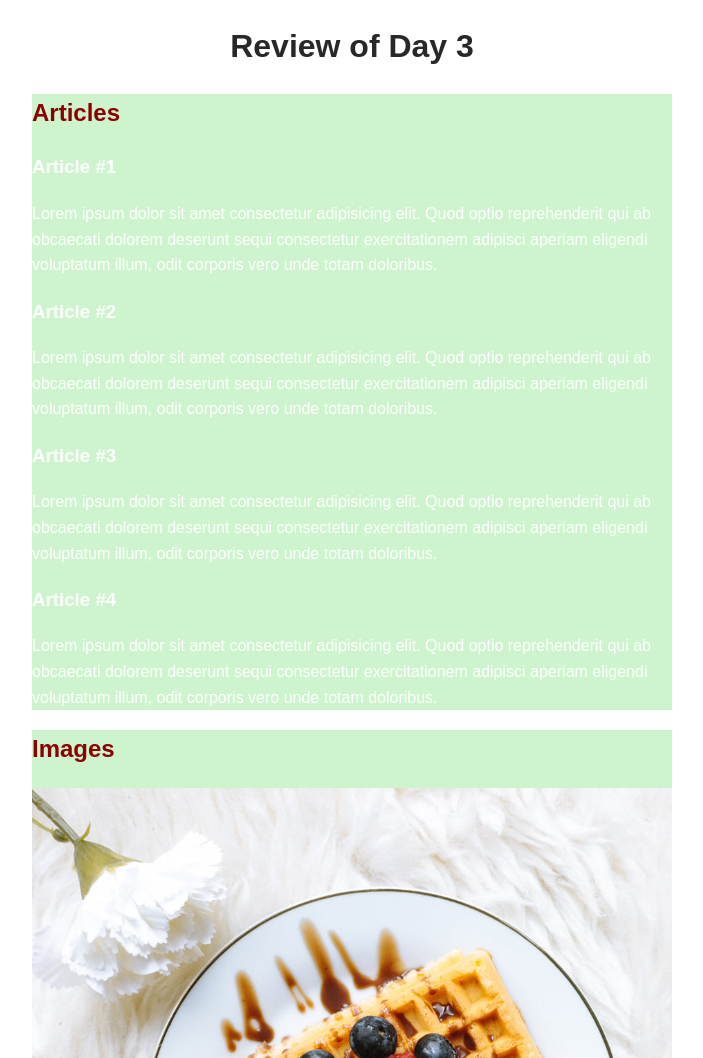
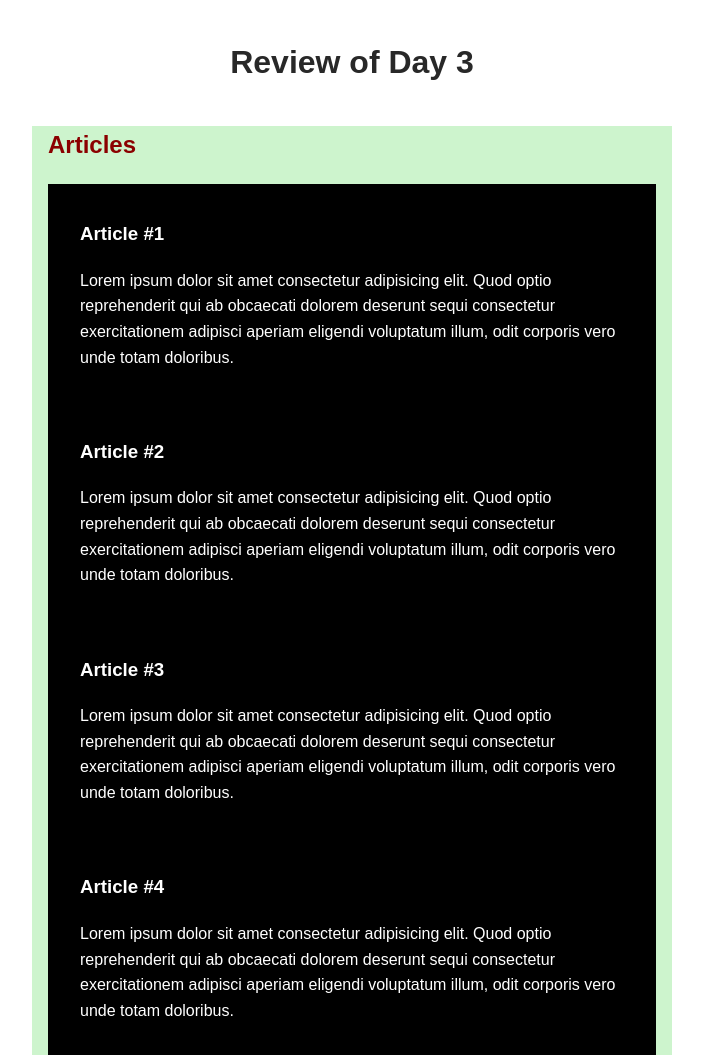
Before and after one commit to dannykim113/web-dev-1, a plain HTML site: page fwdp-1000-day-04/review-of-day-03/review-of-day-03.html in a window 1280 px wide. Shown: the top 1058 px of the page, without its empty margins (288-991 px from the left). Drawn offline with Linux system fonts and the light colour scheme.

Commit message:
re-organized web-dev-1

```diff
--- a/fwdp-1000-day-04/review-of-day-03/styles/styles.css
+++ b/fwdp-1000-day-04/review-of-day-03/styles/styles.css
@@ -10,12 +10,14 @@ body {
 h1,
 footer {
 	text-align: center;
+	padding: 1rem;
 	/* Give me equal padding on all four sides */
 
 }
 
 section {
 	background-color: rgb(205, 244, 205);
+	padding: 0 1rem;
 	/* Give me some padding only on the left and right */
 
 }
@@ -23,16 +25,20 @@ section {
 article {
 	color: rgb(255, 255, 255);
 	/* Give me a background color that contrasts with my font color */
+	background-color: black;
 
 
 	/* Give me padding on the left/right that is larger than my padding on the top/bottom */
+	padding: 1rem 2rem;
 
 
 	/* Give me margin on one of my four sides so I don't touch the other articles  */
+	padding-top: 1rem;
 
 }
 
 img {
 	/* Remove the space underneath each image */
+	display: block;
 
 }
```
